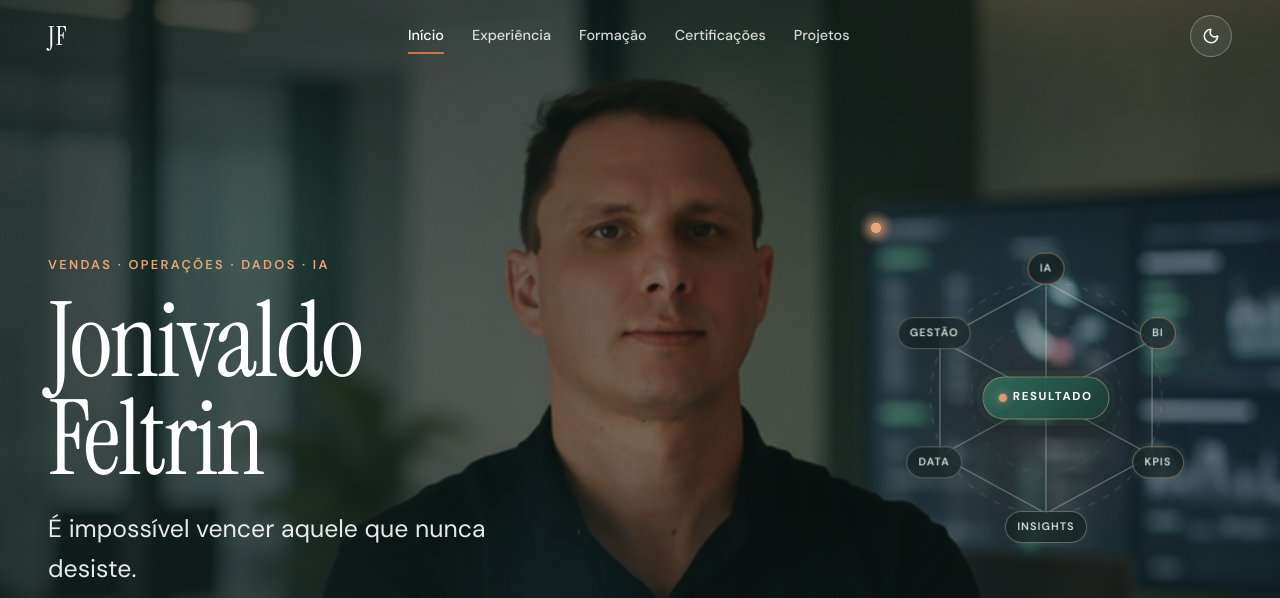
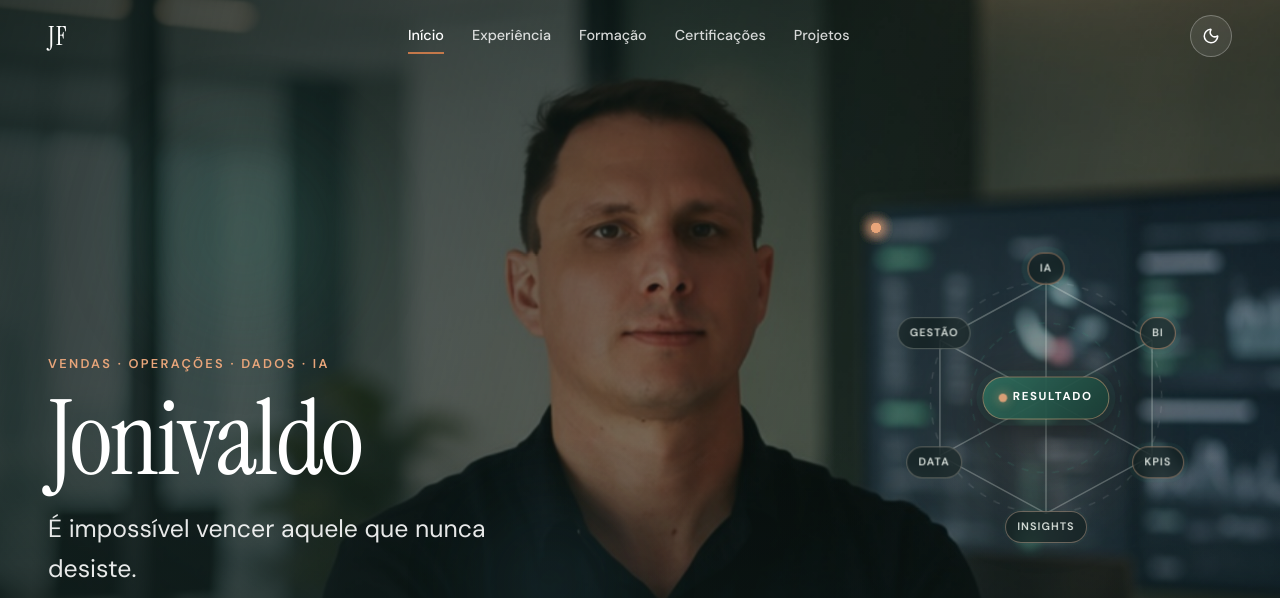
Before and after one commit to jonigestaoia/Curriculo, a plain HTML site: page index.html in a window 1280 px wide. Shown: the top 598 px of the page. Drawn offline with nearby package versions, Linux system fonts and the light colour scheme; animation ran at ten frames a second.

Commit message:
Alteração Nome

```diff
--- a/index.html
+++ b/index.html
@@ -3,7 +3,7 @@
 <head>
   <meta charset="UTF-8" />
   <meta name="viewport" content="width=device-width, initial-scale=1.0" />
-  <title>Jonivaldo Feltrin | Currículo</title>
+  <title>Jonivaldo | Currículo</title>
   <link rel="preconnect" href="https://fonts.googleapis.com" />
   <link rel="preconnect" href="https://fonts.gstatic.com" crossorigin />
   <link href="https://fonts.googleapis.com/css2?family=DM+Sans:ital,opsz,wght@0,9..40,400;0,9..40,500;0,9..40,600;0,9..40,700;1,9..40,400&family=Instrument+Serif:ital@0;1&display=swap" rel="stylesheet" />
@@ -123,7 +123,6 @@
         <p class="hero__eyebrow reveal">Vendas · Operações · Dados · IA</p>
         <h1 class="hero__name reveal">
           <span>Jonivaldo</span>
-          <span>Feltrin</span>
         </h1>
         <p class="hero__tagline reveal" id="tagline">
           É impossível vencer aquele que nunca desiste.
```
